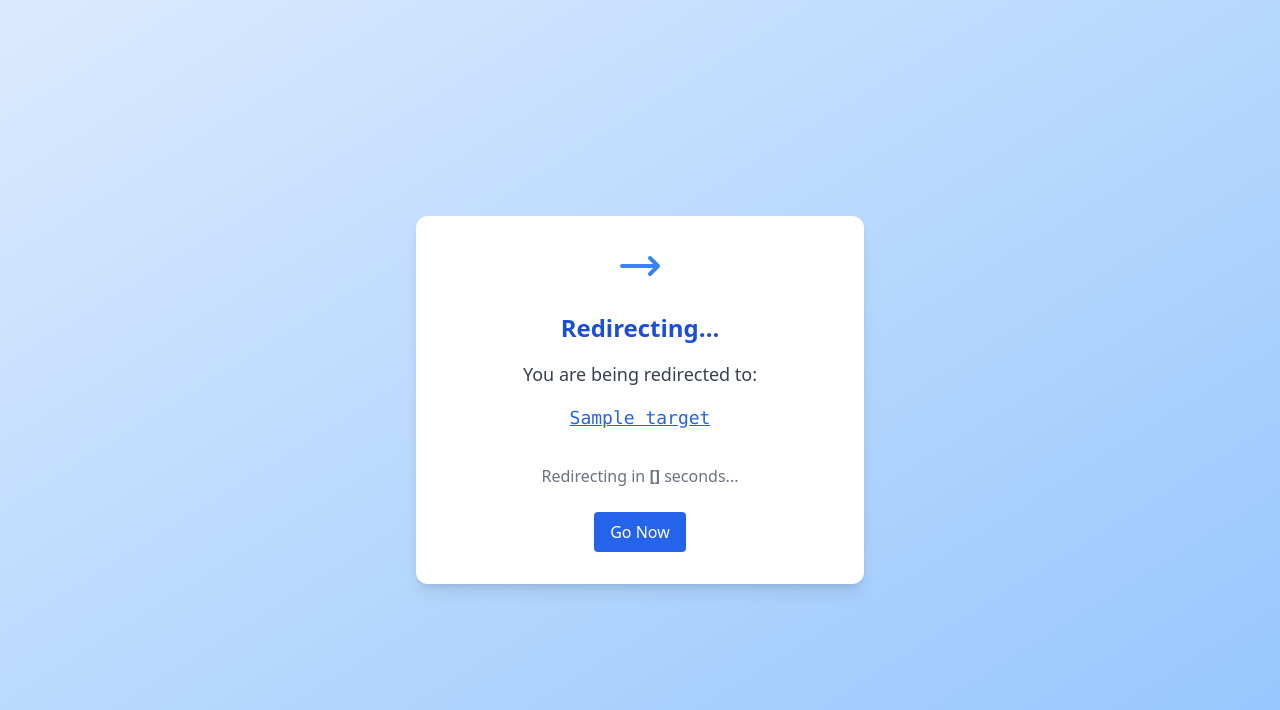
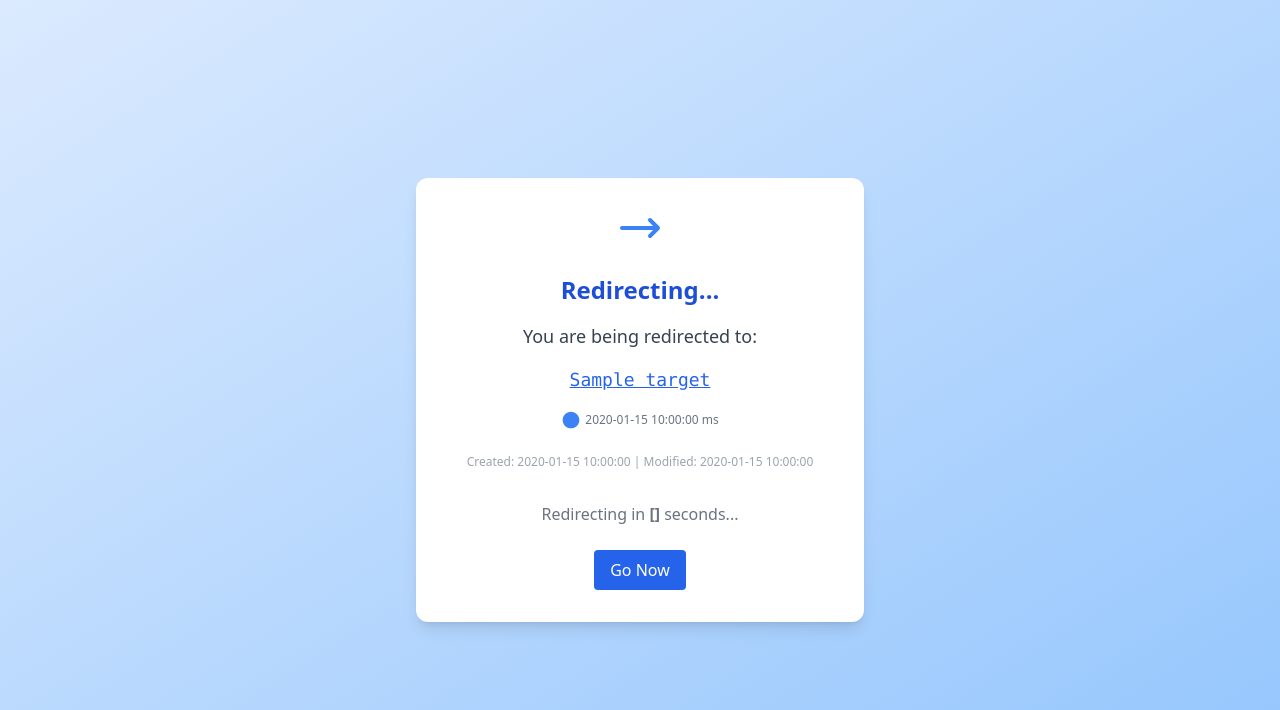
Before and after one commit to authoritydmc/r, a Flask app: template app/templates/redirect.html in a window 1280 px wide. Shown: the top 710 px of the page. Run offline with Flask 3, Linux system fonts and the light colour scheme; the template is opened without the code that fills it: most values are stand-ins (such as "Sample title", 1, 10 or a date in 2020); some libraries are stand-ins or nearby versions.

Commit message:
Feat: Refactor redirect metadata display for improved clarity and consistency

```diff
--- a/app/templates/redirect.html
+++ b/app/templates/redirect.html
@@ -19,45 +19,41 @@
       <p class="text-lg text-gray-700">You are being redirected to:</p>
       <a href="{{ target }}" class="text-blue-600 underline break-all text-lg font-mono hover:text-blue-800" target="_blank">{{ target }}</a>
 
-      <!-- Redirect Metadata -->
-    {% if source  %}
-      <div class="flex flex-col items-center gap-2 mt-4 text-gray-600">
-        <div class="flex items-center gap-2">
+         <!-- Redirect Metadata & Response Time -->
+    {% if source %}
+    <div class="flex justify-center gap-4 text-gray-500 text-xs">
       {% if source == "redis" %}
-            <span class="text-green-500 flex items-center gap-2">
-              <svg class="h-6 w-6" viewBox="0 0 24 24" fill="currentColor"><path d="M3 10h18l-9 9-9-9z"/></svg>
-              Cached in Redis
+        <span class="flex items-center gap-1">
+          <svg class="h-5 w-5 text-green-500" viewBox="0 0 24 24" fill="currentColor"><path d="M3 10h18l-9 9-9-9z"/></svg>
+          Redis Cache
         </span>
       {% elif source == "redirect_table" %}
-            <span class="text-blue-500 flex items-center gap-2">
-              <svg class="h-6 w-6" viewBox="0 0 24 24" fill="currentColor"><path d="M5 3h14a2 2 0 012 2v14a2 2 0 01-2 2H5a2 2 0 01-2-2V5a2 2 0 012-2z"/></svg>
-              Retrieved from  Redirect Table
+        <span class="flex items-center gap-1">
+          <svg class="h-5 w-5 text-blue-500" viewBox="0 0 24 24" fill="currentColor"><path d="M5 3h14a2 2 0 012 2v14a2 2 0 01-2 2H5a2 2 0 01-2-2V5a2 2 0 012-2z"/></svg>
+          Redirect Table
         </span>
       {% elif source == "upstream_table" %}
-            <span class="text-orange-500 flex items-center gap-2">
-              <svg class="h-6 w-6" viewBox="0 0 24 24" fill="currentColor"><path d="M12 3L2 21h20L12 3z"/></svg>
-              Retrieved from Upstream Cache
+        <span class="flex items-center gap-1">
+          <svg class="h-5 w-5 text-orange-500" viewBox="0 0 24 24" fill="currentColor"><path d="M12 3L2 21h20L12 3z"/></svg>
+          Upstream Cache
         </span>
-            {% else %}
-
       {% endif %}
     </div>
-      <div class="flex items-center gap-2 mt-4 text-gray-700">
-  <!-- Clock Icon -->
-  <svg class="h-6 w-6 text-blue-500" viewBox="0 0 24 24" fill="currentColor">
+    {% endif %}
+
+    <!-- Response Time -->
+    <div class="flex justify-center items-center gap-1 text-gray-500 text-xs">
+      <svg class="h-5 w-5 text-blue-500" viewBox="0 0 24 24" fill="currentColor">
         <path d="M12 2C6.48 2 2 6.48 2 12s4.48 10 10 10 10-4.48 10-10S17.52 2 12 2zm1 5v6h5v-2h-3V7h-2z"/>
       </svg>
-
-  <span class="text-lg font-medium">Response Time:</span>
-  <span class="text-blue-600 font-bold">{{ response_time }} ms</span>
+      <span>{{ response_time }} ms</span>
     </div>
 
-        <p class="text-sm">
+    <!-- Created & Modified Metadata -->
+    <p class="text-xs text-gray-400 mt-2">
       {% if created_at %} Created: {{ created_at }} {% endif %}
       {% if modified_at %} | Modified: {{ modified_at }} {% endif %}
     </p>
-</div>
-{% endif %}
 
       <p class="mt-4 text-gray-500">Redirecting in <span id="countdown" class="font-semibold">{{ delay }}</span> second{{ 's' if delay != 1 else '' }}...</p>
       <button onclick="window.location.href='{{ target }}'" class="mt-2 px-4 py-2 bg-blue-600 text-white rounded hover:bg-blue-700 transition">Go Now</button>
```
Lines whose indentation alone changed are shown as unchanged.
